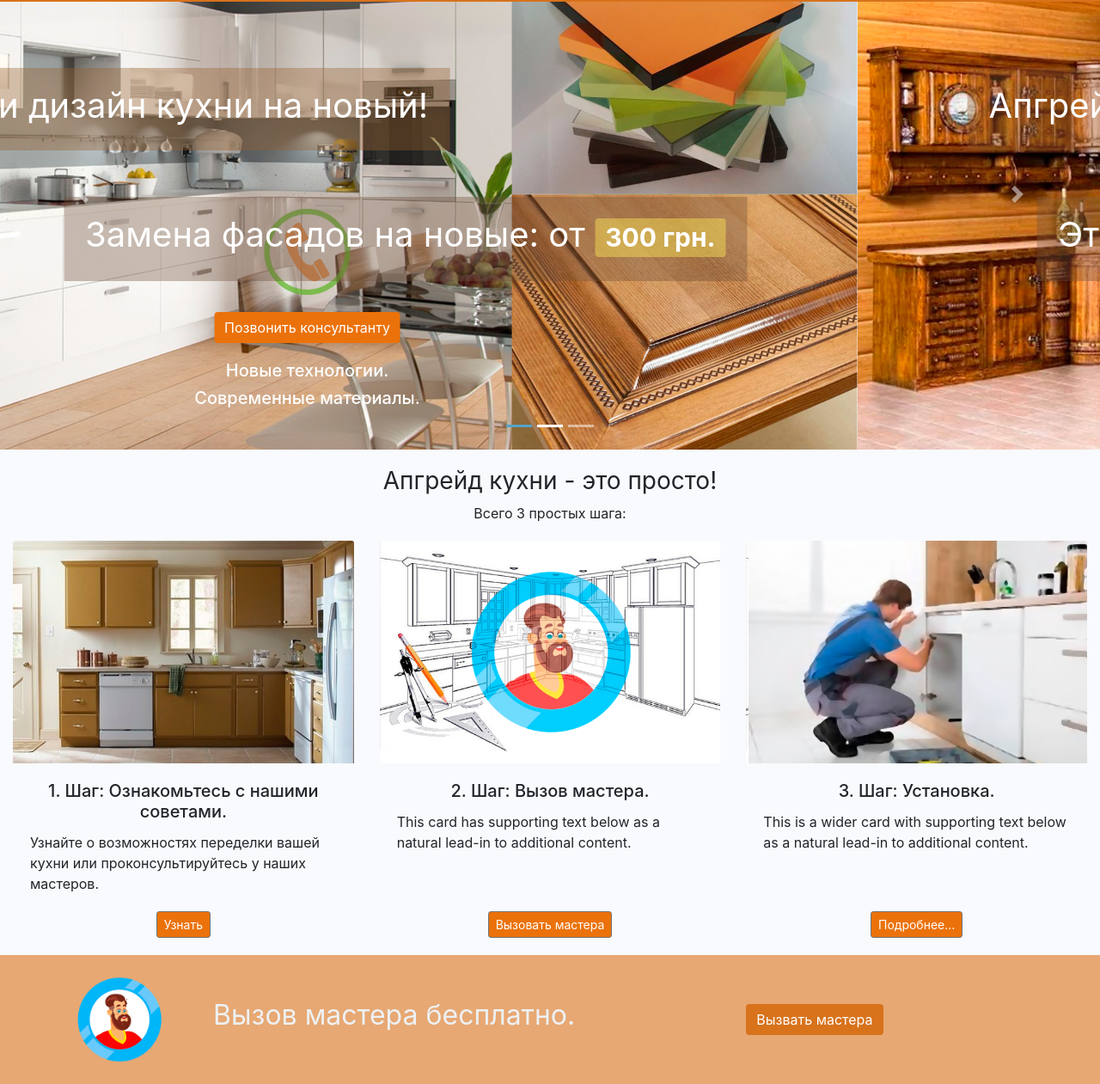
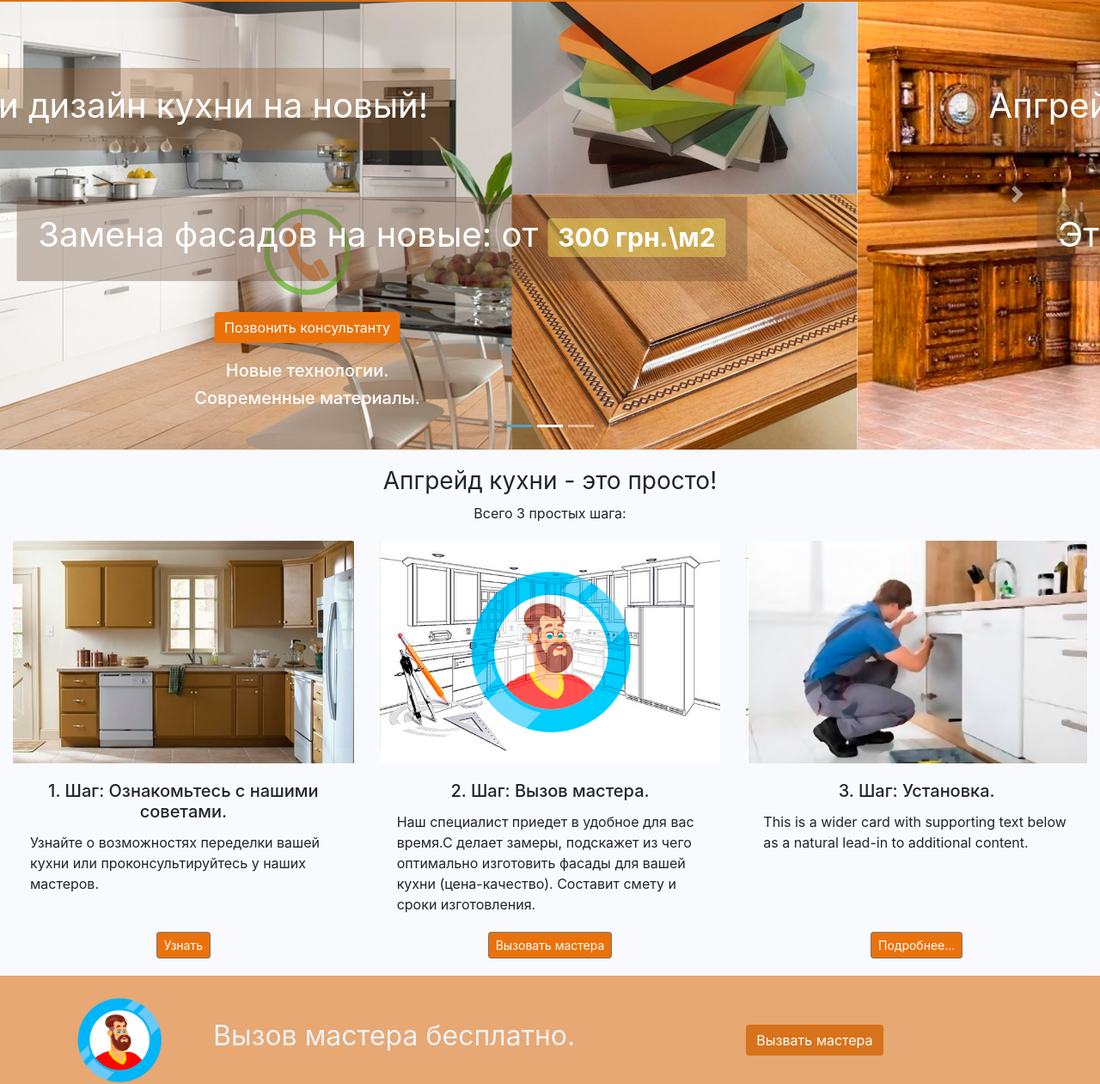
Before and after one commit to Vidim2011/-, a plain HTML site: page index.html in a window 1280 px wide. Shown: the part 71-1332 px from the top of the page at 86% size. Drawn offline with nearby package versions, Linux system fonts and the light colour scheme.

Commit message:
аааа

```diff
--- a/index.html
+++ b/index.html
@@ -47,7 +47,7 @@
       <div class="carousel-item active">
         <img src="assets/img/steklo-slayd-1.jpg" class="d-block w-100" alt="...">
         <div class="hed-text d-none d-md-block"><h1 style="font-weight: 400 !important;">Измени дизайн кухни на новый!</h1></div>
-        <div class="hed-text-2 d-none d-md-block"><h1 style="font-weight: 400 !important;">Замена фасадов на новые: от <span class="badge" style="background-color:rgba(253, 233, 85, 0.44);">300 грн.</span></h1></div>
+        <div class="hed-text-2 d-none d-md-block"><h1 style="font-weight: 400 !important;">Замена фасадов на новые: от <span class="badge" style="background-color:rgba(253, 233, 85, 0.44);">300 грн.\м2</span></h1></div>
         <div class="carousel-my-caption d-none d-md-block"> <a href="#"><img src="assets/img/tel.png" class="mx-auto d-block" height="100" alt="..."></a>
         <a href="tel:+380674804439" type="button" class="btn btn-info" style=" margin-top: 20px; margin-bottom:20px; background-color:#eb720a; border:0;"> Позвонить консультанту</a>
           <h5>Новые технологии.</h5>
@@ -61,7 +61,7 @@
         <img src="assets/img/steklo-slayd-2.jpg" class="d-block w-100" alt="...">
         <div class="hed-text d-none d-md-block"><h1 style="font-weight: 400 !important;">Апгрейд кухни - это эканомия на 80%.</h1></div>
         <div class="hed-text-2 d-none d-md-block"><h1 style="font-weight: 400 !important;">Это быстро и не дорого. <span class="badge" style="background-color:rgba(253, 233, 85, 0.44);">Позвонть: 067 480 44 39</span></h1></div>
-        <div class="carousel-my-caption d-none d-md-block"> <a href="#"><img src="assets/img/tel.png" class="mx-auto d-block" height="100" alt="..."></a>
+        <div class="carousel-my-caption d-none d-md-block"> <a href="tel:+380674804439"><img src="assets/img/tel.png" class="mx-auto d-block" height="100" alt="..."></a>
         <a href="tel:+380674804439" type="button" class="btn btn-info" style=" margin-top: 20px; margin-bottom:20px; background-color:#eb720a; border:0;"> Вызвать мастера</a>
           <h5>Полный цикл производства.</h5>
           <h5>Выезд мастера в пределах Одессы (кроме ж.м Котовский) бесплатно.</h5>
@@ -74,7 +74,7 @@
         <img src="assets/img/steklo-slayd-3.jpg" class="d-block w-100" alt="...">
         <div class="hed-text d-none d-md-block"><h1 style="font-weight: 400 !important;">Большой выбор вариантов фасадов.</h1></div>
         <div class="hed-text-2 d-none d-md-block"><h1 style="font-weight: 400 !important;">От недорогих отделок фасадов до эксклюзива.</h1></div>
-        <div class="carousel-my-caption d-none d-md-block"> <a href="#"><img src="assets/img/tel.png" class="mx-auto d-block" height="100" alt="..."></a>
+        <div class="carousel-my-caption d-none d-md-block"> <a href="tel:+380674804439"><img src="assets/img/tel.png" class="mx-auto d-block" height="100" alt="..."></a>
         <a href="tel:+380674804439" type="button" class="btn btn-info" style=" margin-top: 20px; margin-bottom:20px; background-color:#eb720a; border:0;"> Позвонить консультанту</a>
           <h5>Ламинированные фасады. Крашенные фасады.</h5>
           <h5>Деревянные и шпонированные фасады.</h5>
@@ -110,14 +110,14 @@
       <p class="card-text">Узнайте о возможностях переделки вашей кухни или проконсультируйтесь у наших мастеров.</p>
     </div>
 
-      <a href="#" type="button" class="btn btn-secondary btn-sm mx-auto" style=" background-color:#eb720a;">Узнать</a>
+      <a href="tel:+380674804439" type="button" class="btn btn-secondary btn-sm mx-auto" style=" background-color:#eb720a;">Узнать</a>
 
   </div>
   <div class="card bg-transparent" style="border:0;">
     <img src="assets/img/men2.png" class="card-img-top mx-auto d-block"  alt="...">
     <div class="card-body">
       <h5 class="card-title text-center">2. Шаг: Вызов мастера.</h5>
-      <p class="card-text">This card has supporting text below as a natural lead-in to additional content.</p>
+      <p class="card-text">Наш специалист приедет в удобное для вас время.С делает замеры, подскажет из чего оптимально изготовить фасады для вашей кухни (цена-качество). Составит смету и сроки изготовления.</p>
     </div>
   <a href="tel:+380674804439" type="button" class="btn btn-secondary btn-sm mx-auto" style=" background-color:#eb720a;">Вызовать мастера</a>
   </div>
@@ -127,7 +127,7 @@
       <h5 class="card-title text-center">3. Шаг: Установка.</h5>
       <p class="card-text">This is a wider card with supporting text below as a natural lead-in to additional content. </p>
     </div>
-  <a href="#" type="button" class="btn btn-secondary btn-sm mx-auto" style=" background-color:#eb720a;">Подробнее...</a>
+  <a href="tel:+380674804439" type="button" class="btn btn-secondary btn-sm mx-auto" style=" background-color:#eb720a;">Подробнее...</a>
   </div>
 </div>
 </div>
```
